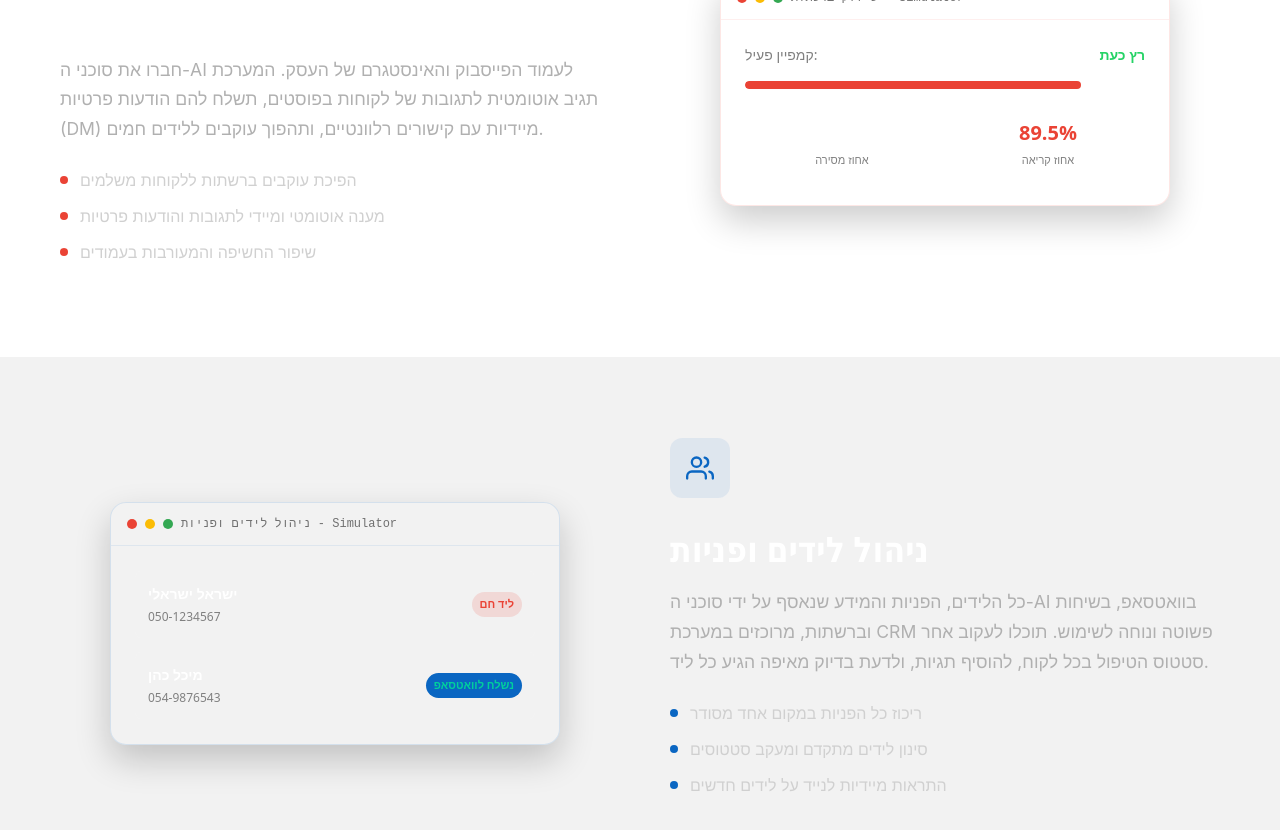
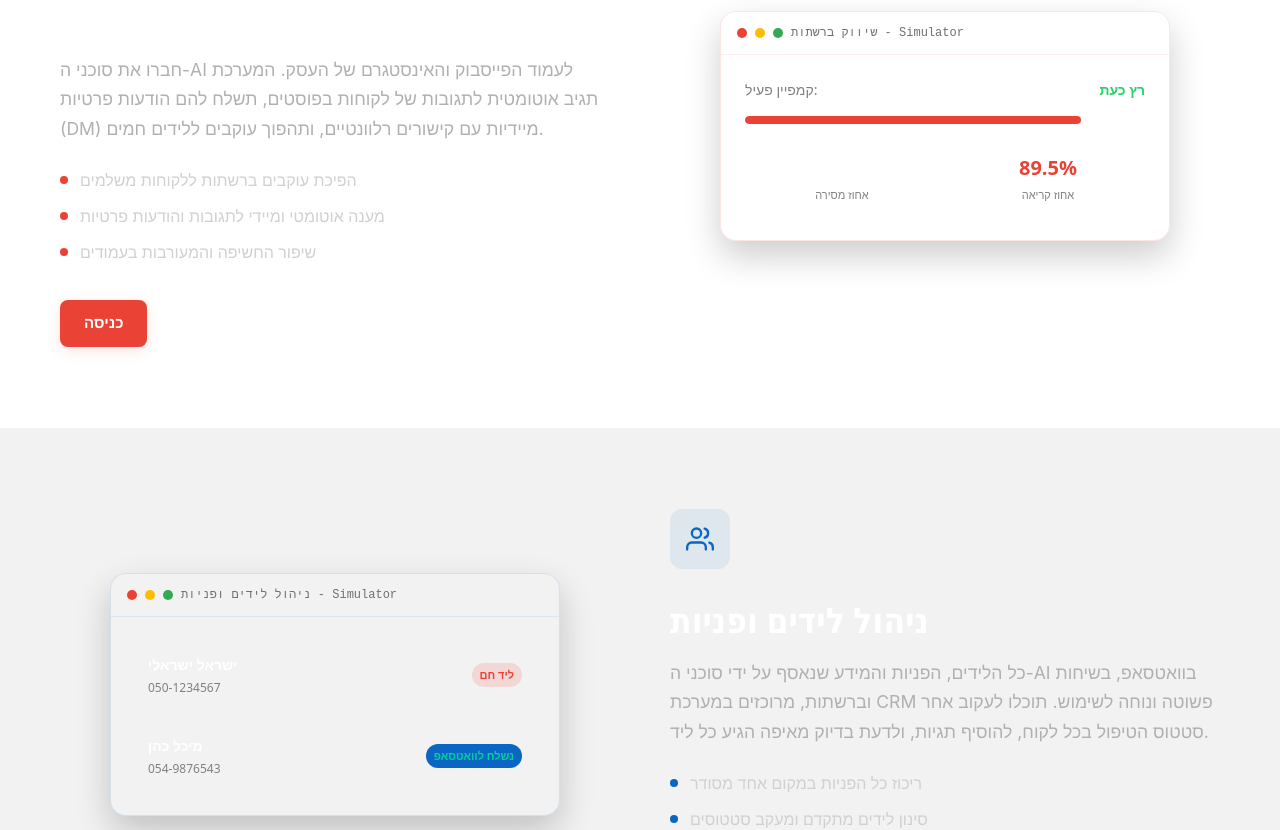
Before and after one commit to Blanco1811/anino-site, a Next.js app: page / in a window 1280 px wide. Shown: the part 3562-4392 px from the top of the page. Built offline with nearby package versions, Linux system fonts and the light colour scheme; no server answers.

Commit message:
feat: add staging link for social marketing service

```diff
--- a/src/components/ServiceSections/ServiceSections.tsx
+++ b/src/components/ServiceSections/ServiceSections.tsx
@@ -165,6 +165,31 @@ const ServiceSections: React.FC = () => {
                       כניסה לסוכן השיחות
                     </motion.a>
                   )}
+
+                  {service.id === 'social-marketing' && (
+                    <motion.a
+                      href="https://marketing.staging.anino-ai.com"
+                      whileHover={{ scale: 1.03 }}
+                      whileTap={{ scale: 0.97 }}
+                      className="service-action-btn"
+                      style={{
+                        display: 'inline-flex',
+                        alignItems: 'center',
+                        justifyContent: 'center',
+                        marginTop: '24px',
+                        backgroundColor: service.color,
+                        color: '#fff',
+                        padding: '12px 24px',
+                        borderRadius: '8px',
+                        fontWeight: 'bold',
+                        textDecoration: 'none',
+                        fontSize: '15px',
+                        boxShadow: `0 4px 14px ${service.color}25`
+                      }}
+                    >
+                      כניסה
+                    </motion.a>
+                  )}
                 </motion.div>
 
                 {/* Decorative Visual Side */}
```
